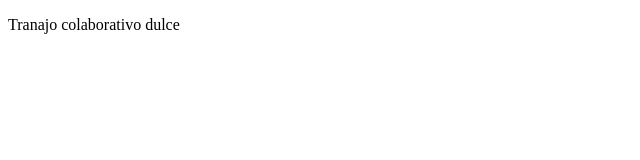
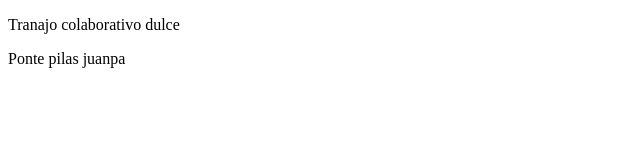
Before and after one commit to JuanPabloLRZ/Trabajo-Colabo---Champi-, a plain HTML site: page index.html in a window 1280 px wide. Shown: the whole page, without its empty margins (0-640 px from the left). Drawn offline with Linux system fonts and the light colour scheme.

Commit message:
Agregando linea de aportación

```diff
--- a/index.html
+++ b/index.html
@@ -7,5 +7,6 @@
 </head>
 <body>
     <p>Tranajo colaborativo dulce</p>
+    <p>Ponte pilas juanpa</p>
 </body>
 </html>
```
